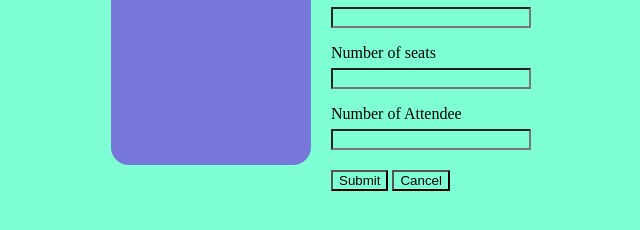
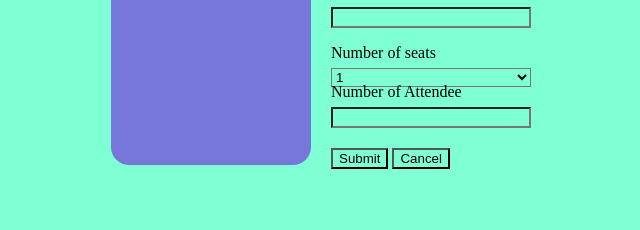
Before and after one commit to ManisabariS/HTML-CSS--Day--5-Responsive-web-design, a plain HTML site: page index.html in a window 1280 px wide. Shown: the part 276-506 px from the top of the page, without its empty margins (314-954 px from the left). Drawn offline with Linux system fonts and the light colour scheme.

Commit message:
updated select box

```diff
--- a/index.html
+++ b/index.html
@@ -24,7 +24,20 @@
         <label for="phone">Phone No:</label><br>
         <input type="text" id="phone" name="phone" class="inputBox"><br><br>
         <label for="seats">Number of seats</label><br>
-        <input type="text" id="seats" name="seats" class="inputBox"><br><br>
+
+        <select id="seats" name="seats" class="inputBox"><br><br>
+          <option value="1">1</option>
+          <option value="2">2</option>
+          <option value="3">3</option>
+          <option value="4">4</option>
+          <option value="5">5</option>
+          <option value="6">6</option>
+          <option value="7">7</option>
+          <option value="8">8</option>
+          <option value="9">9</option>
+          <option value="10">10</option>
+
+        </select>
         <label for="attendees">Number of Attendee</label><br>
         <input type="text" id="attendees" name="attendees" class="inputBox"><br><br>
       </div>
```
